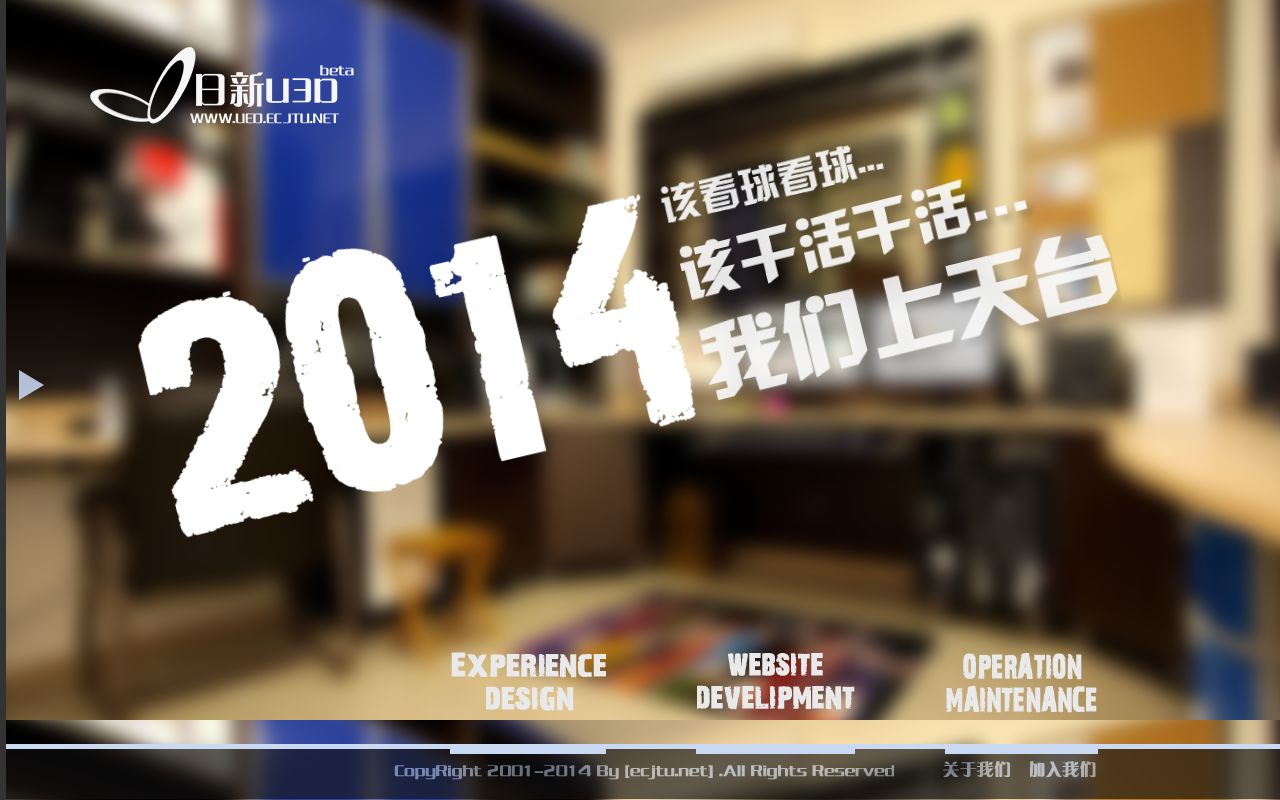
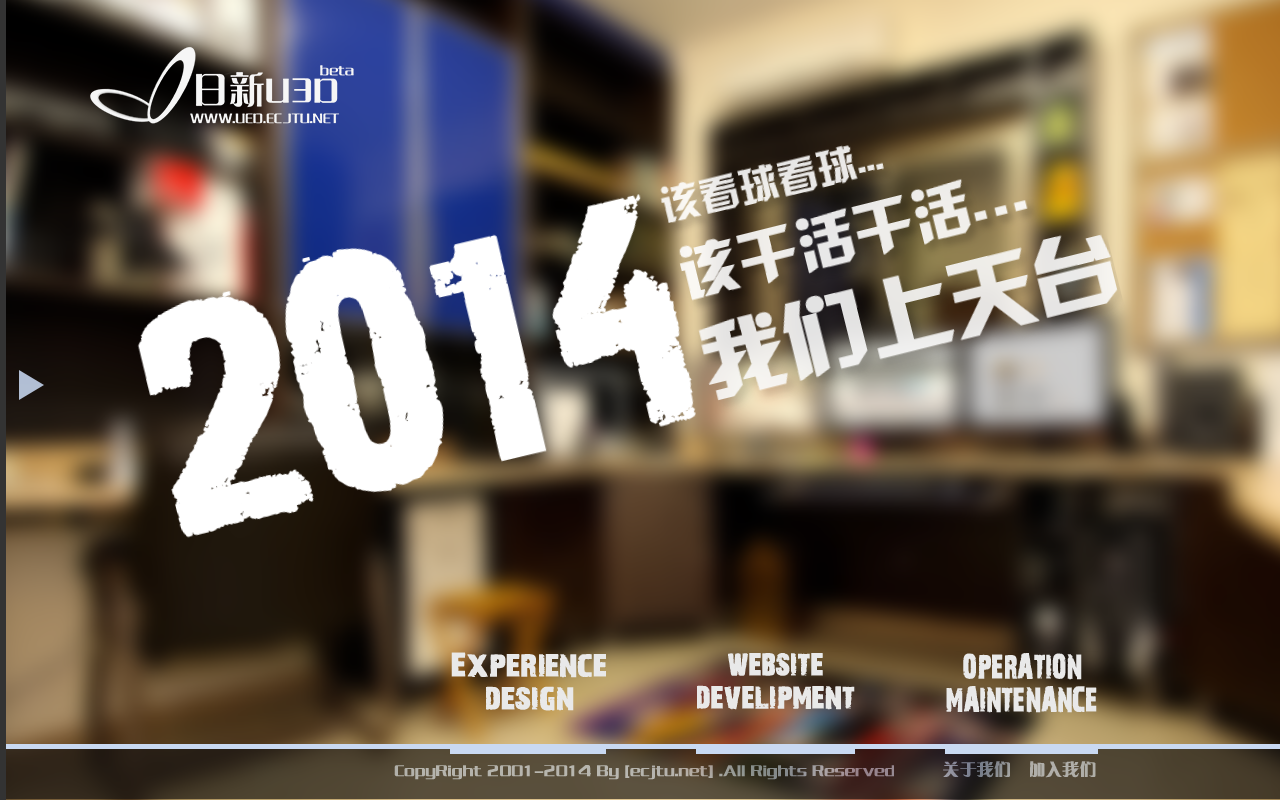
Before and after one commit to EcjtuNet/U30_ecjtu_net, a PHP site: page /index.html in a window 1280 px wide. Run offline with PHP 8.4, Linux system fonts and the light colour scheme.

Commit message:
分辨率适配
background-size

```diff
--- a/css/style.css
+++ b/css/style.css
@@ -4204,6 +4204,7 @@ a {
  ----------------------------------------------------------*/
 .contents {
   background: url("../images/homebg.png");
+  background-size: cover;
   width: 100%;
   height: 100%;
   overflow-y: auto;
```
